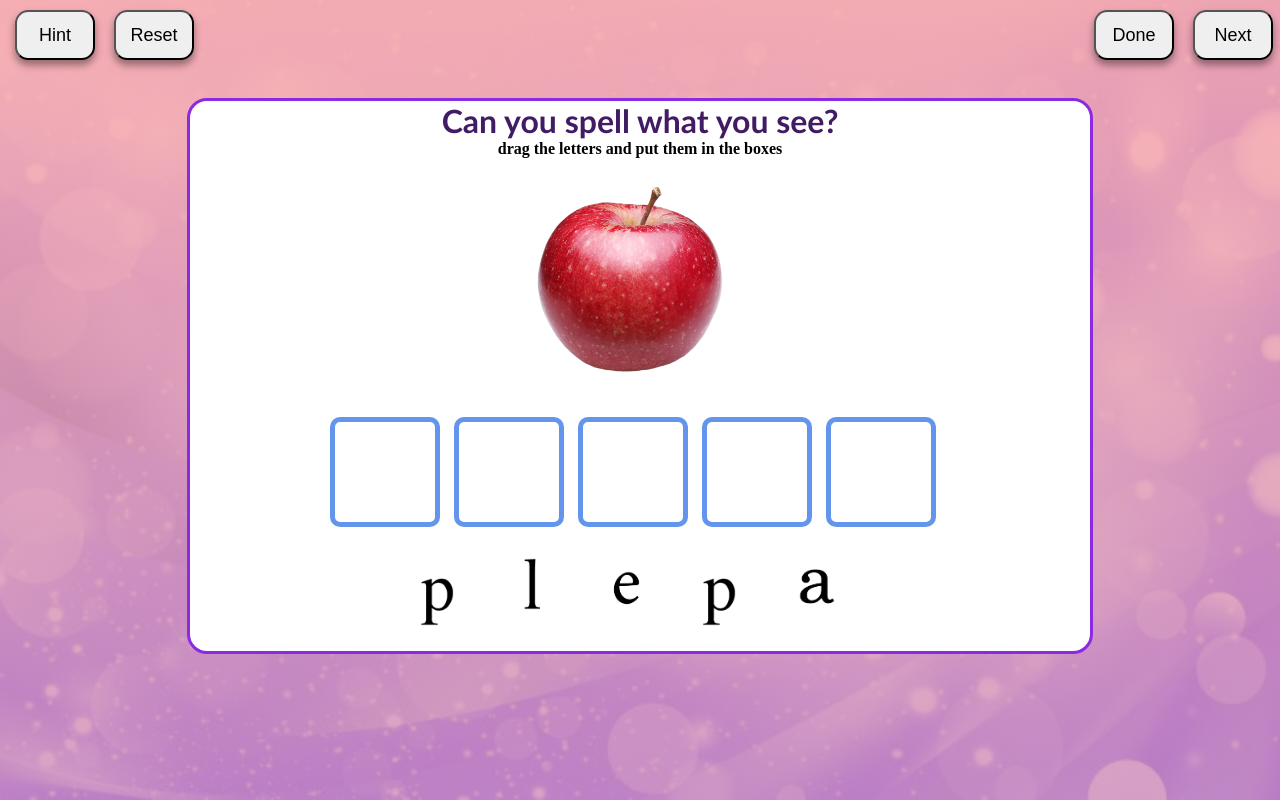
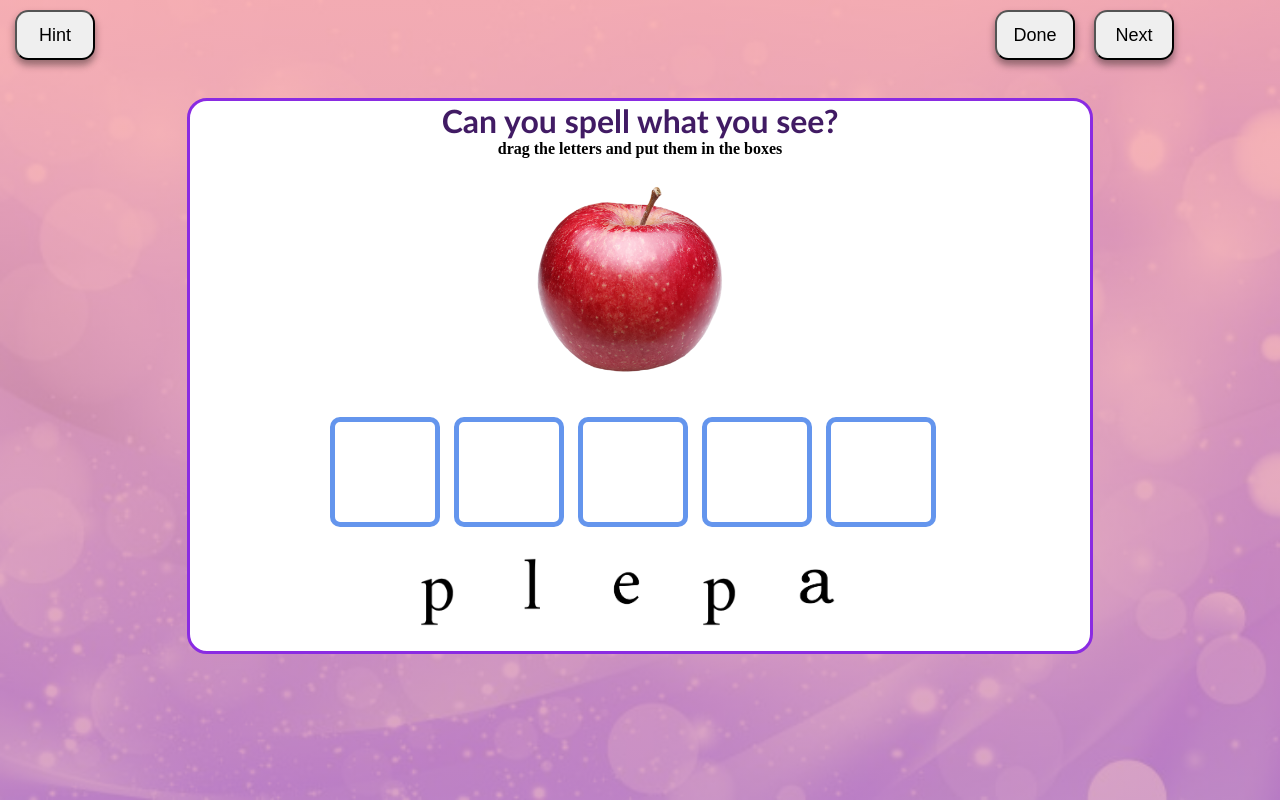
Before and after one commit to SHresTho12/spl-lab-project, a plain HTML site: page blocks_game/spelling_game/spelling_game.html in a window 1280 px wide. Drawn offline with Linux system fonts and the light colour scheme.

Commit message:
reset button removed

```diff
--- a/blocks_game/spelling_game/spelling_game.html
+++ b/blocks_game/spelling_game/spelling_game.html
@@ -11,7 +11,7 @@
 <body>
     <div class="background">
         <button class="btn" id="hint_btn" onclick="showHint()"> Hint </button>
-        <button class="btn" id="reset_btn" onclick="resetCurrentWord()"> Reset </button>
+        <!-- <button class="btn" id="reset_btn" onclick="resetCurrentWord()"> Reset </button> -->
         <!-- <h1 id="score" style="margin-left: 50%; margin-top: 0%;"> Current score : </h1> -->
         <button  style="margin-left: 70%;" class="btn" id="done_btn" onclick="done()"> Done </button>
         <button class="btn" id="next_btn" onclick="goToNextLevel()"> Next </button>
```
